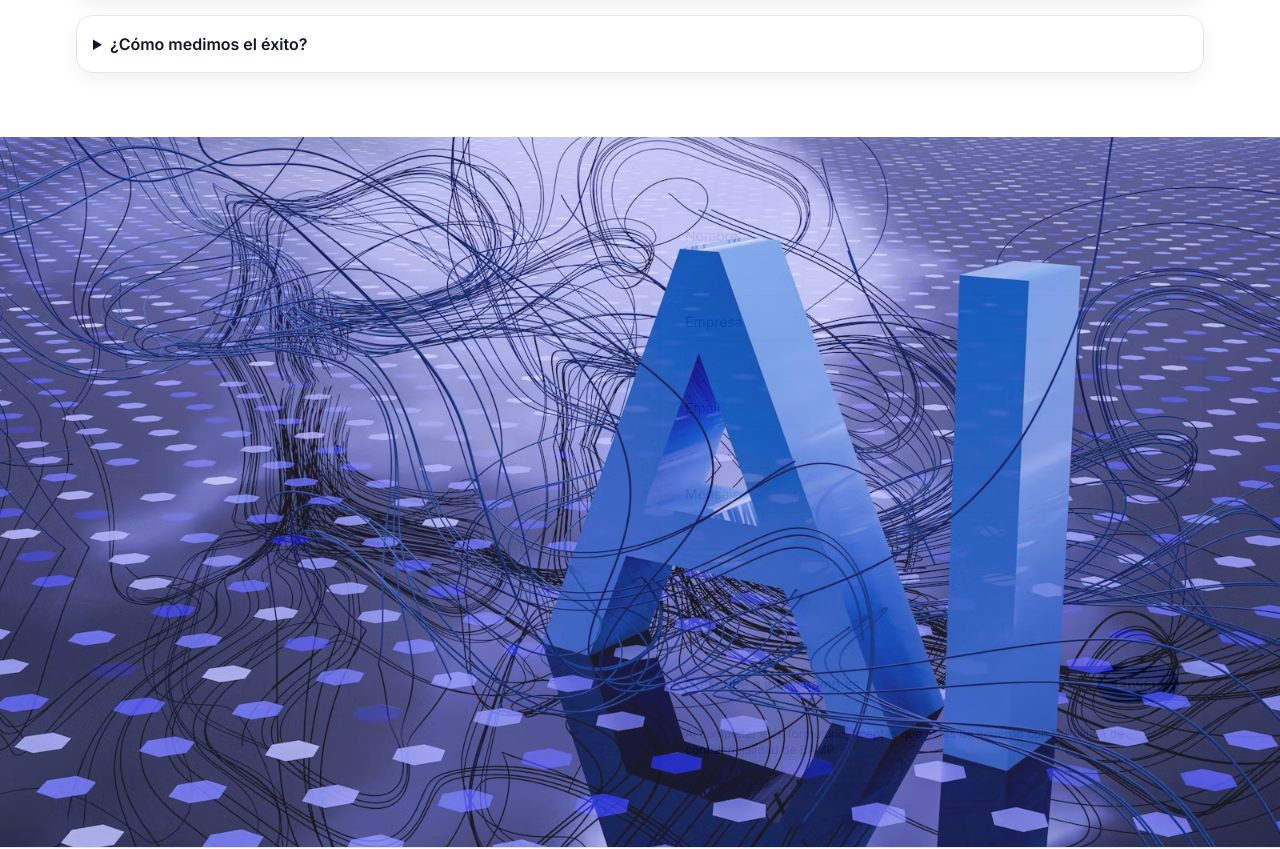
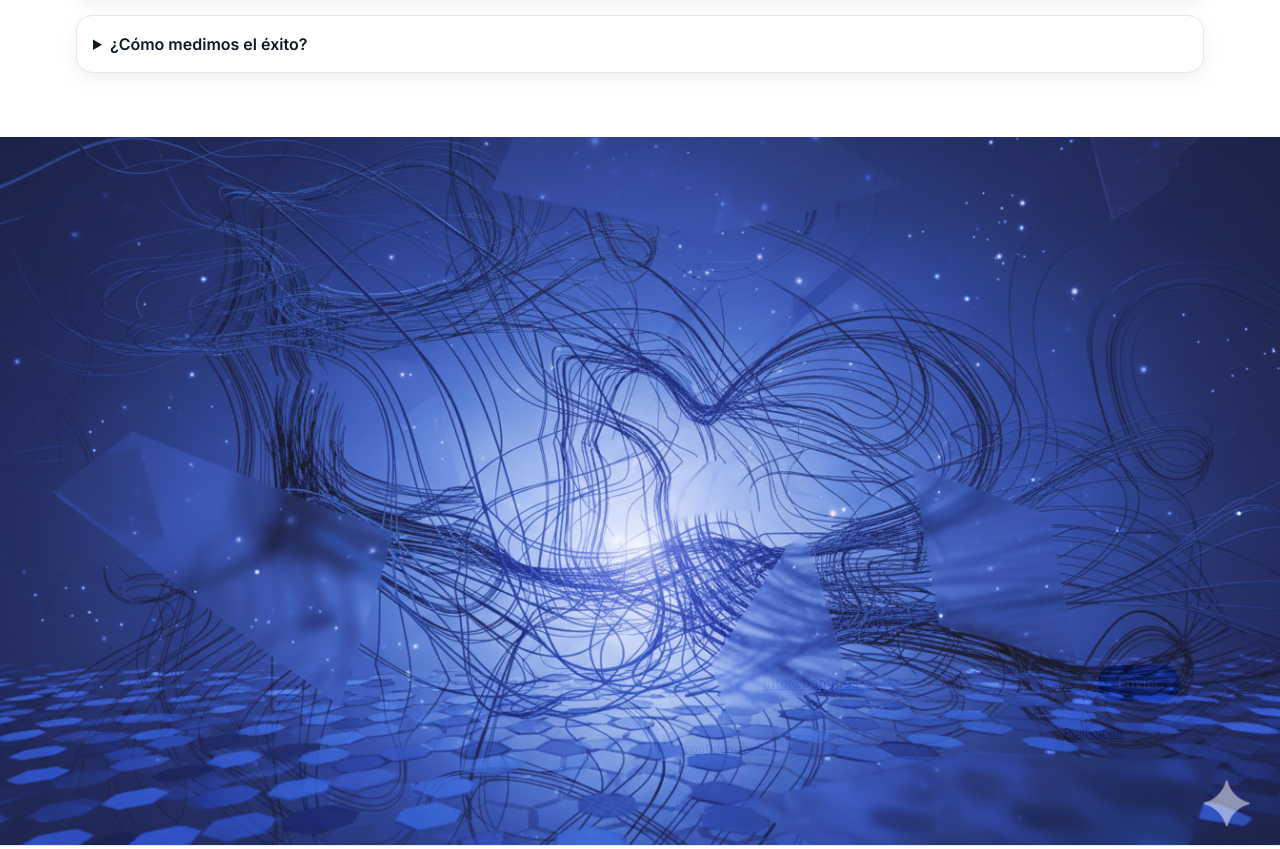
Before and after one commit to borjabamp/bamp, a Next.js app: page / in a window 1280 px wide. Shown: the part 2960-3809 px from the top of the page. Built offline with nearby package versions, Linux system fonts and the light colour scheme; no server answers.

Commit message:
ux: card formulario transparente

```diff
--- a/app/page.tsx
+++ b/app/page.tsx
@@ -283,8 +283,9 @@ export default function Page() {
       </section>
 
       {/* CONTACTO */}
-      <section id="contacto" className="py-16 bg-fondo1">
+      <section id="contacto" className="py-16 bg-fondo2">
         <div className="container mx-auto px-4 grid md:grid-cols-2 gap-10 items-center min-h-[70vh]">
+
           {/* Texto grande a la izquierda */}
           <div className="flex items-center">
             <p className="text-5xl md:text-6xl font-extrabold text-white leading-tight text-center w-full">
@@ -294,7 +295,7 @@ export default function Page() {
 
           {/* Formulario a la derecha */}
           <form
-            className="card p-6 grid gap-4 bg-transparent"
+            className="p-6 grid gap-4 bg-transparent"
             action="https://formsubmit.co/info@bamp.es"
             method="post"
           >
@@ -304,52 +305,52 @@ export default function Page() {
             <input type="text" name="_honey" className="hidden" tabIndex={-1} autoComplete="off" />
 
             <label className="flex flex-col gap-2">
-              <span className="text-sm text-slate-600">Nombre</span>
+              <span className="text-sm text-white">Nombre</span>
               <input
                 name="nombre"
                 required
-                className="bg-white border border-slate-200 rounded-lg px-3 py-2 focus:outline-none focus:ring-2 focus:ring-indigo-300"
+                className="bg-white/20 border border-white/30 text-white placeholder-white/70 rounded-lg px-3 py-2 focus:outline-none focus:ring-2 focus:ring-indigo-300"
               />
             </label>
 
             <label className="flex flex-col gap-2">
-              <span className="text-sm text-slate-600">Empresa</span>
+              <span className="text-sm text-white">Empresa</span>
               <input
                 name="empresa"
-                className="bg-white border border-slate-200 rounded-lg px-3 py-2 focus:outline-none focus:ring-2 focus:ring-indigo-300"
+                className="bg-white/20 border border-white/30 text-white placeholder-white/70 rounded-lg px-3 py-2 focus:outline-none focus:ring-2 focus:ring-indigo-300"
               />
             </label>
 
             <label className="flex flex-col gap-2">
-              <span className="text-sm text-slate-600">Email</span>
+              <span className="text-sm text-white">Email</span>
               <input
                 type="email"
                 name="email"
                 required
-                className="bg-white border border-slate-200 rounded-lg px-3 py-2 focus:outline-none focus:ring-2 focus:ring-indigo-300"
+                className="bg-white/20 border border-white/30 text-white placeholder-white/70 rounded-lg px-3 py-2 focus:outline-none focus:ring-2 focus:ring-indigo-300"
               />
             </label>
 
             <label className="flex flex-col gap-2">
-              <span className="text-sm text-slate-600">Mensaje</span>
+              <span className="text-sm text-white">Mensaje</span>
               <textarea
                 name="mensaje"
                 rows={5}
                 required
-                className="bg-white border border-slate-200 rounded-lg px-3 py-2 focus:outline-none focus:ring-2 focus:ring-indigo-300"
+                className="bg-white/20 border border-white/30 text-white placeholder-white/70 rounded-lg px-3 py-2 focus:outline-none focus:ring-2 focus:ring-indigo-300"
               ></textarea>
             </label>
 
-            <div className="flex flex-col md:flex-row md:items-center md:justify-between gap-3 text-sm text-slate-600">
+            <div className="flex flex-col md:flex-row md:items-center md:justify-between gap-3 text-sm text-white">
               <div>
-                O escribe a <a className="link" href="mailto:info@bamp.es">info@bamp.es</a>
+                O escribe a <a className="link text-white underline" href="mailto:info@bamp.es">info@bamp.es</a>
               </div>
               <button className="pill px-5 py-2 btn-primary font-semibold" type="submit">Enviar</button>
             </div>
 
-            <p className="text-xs text-slate-500 mt-2">
+            <p className="text-xs text-white/70 mt-2">
               Al completar este formulario, aceptas que estás de acuerdo con la
-              <a className="link ml-1" href="/politica-confidencialidad">Política de confidencialidad</a> de BAMP.
+              <a className="link ml-1 text-white underline" href="/politica-confidencialidad">Política de confidencialidad</a> de BAMP.
             </p>
           </form>
         </div>
```
